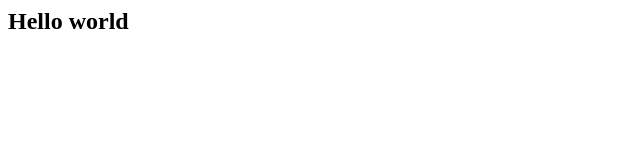
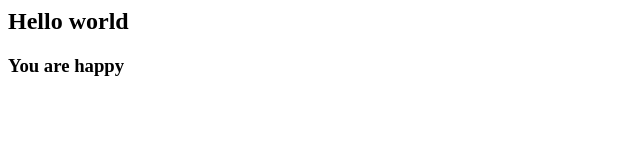
Before and after one commit to Cacodemon44/cafe, a plain HTML site: page index.html in a window 1280 px wide. Shown: the whole page, without its empty margins (0-640 px from the left). Drawn offline with Linux system fonts and the light colour scheme.

Commit message:
Update index.html

```diff
--- a/index.html
+++ b/index.html
@@ -1 +1,2 @@
 <h2> Hello world</h2>
+<h3> You are happy </h3>
```
